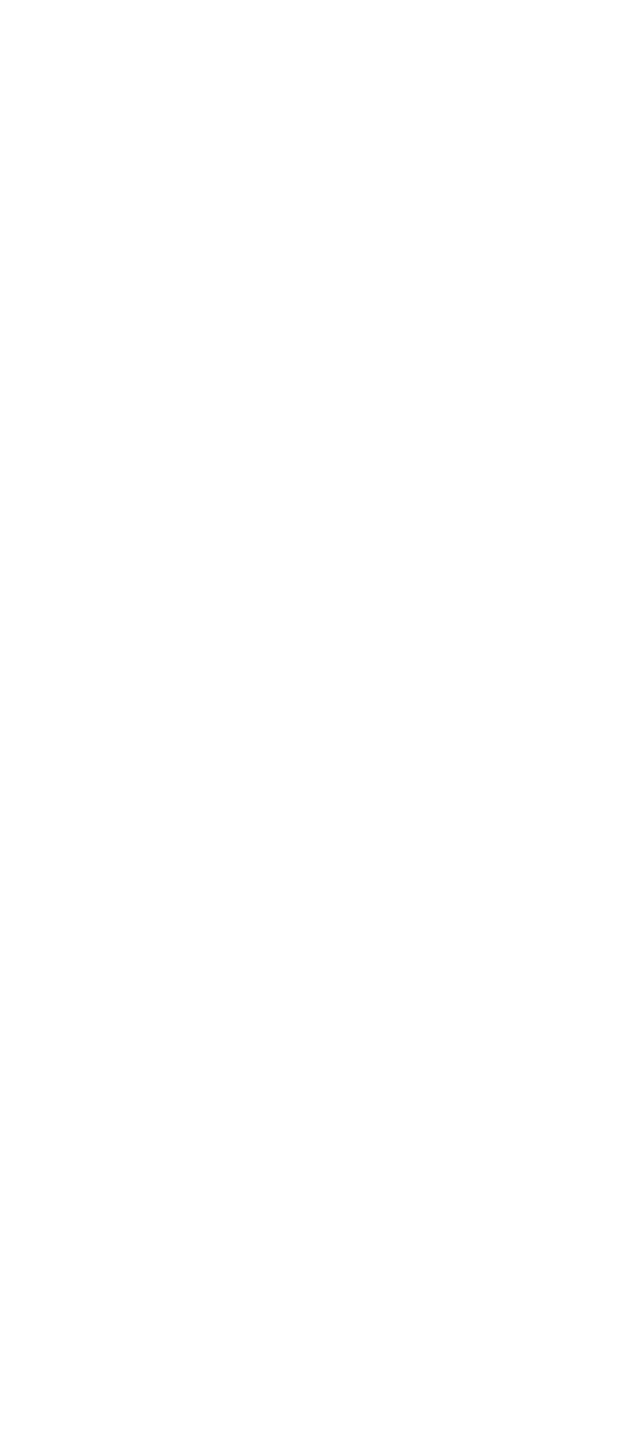
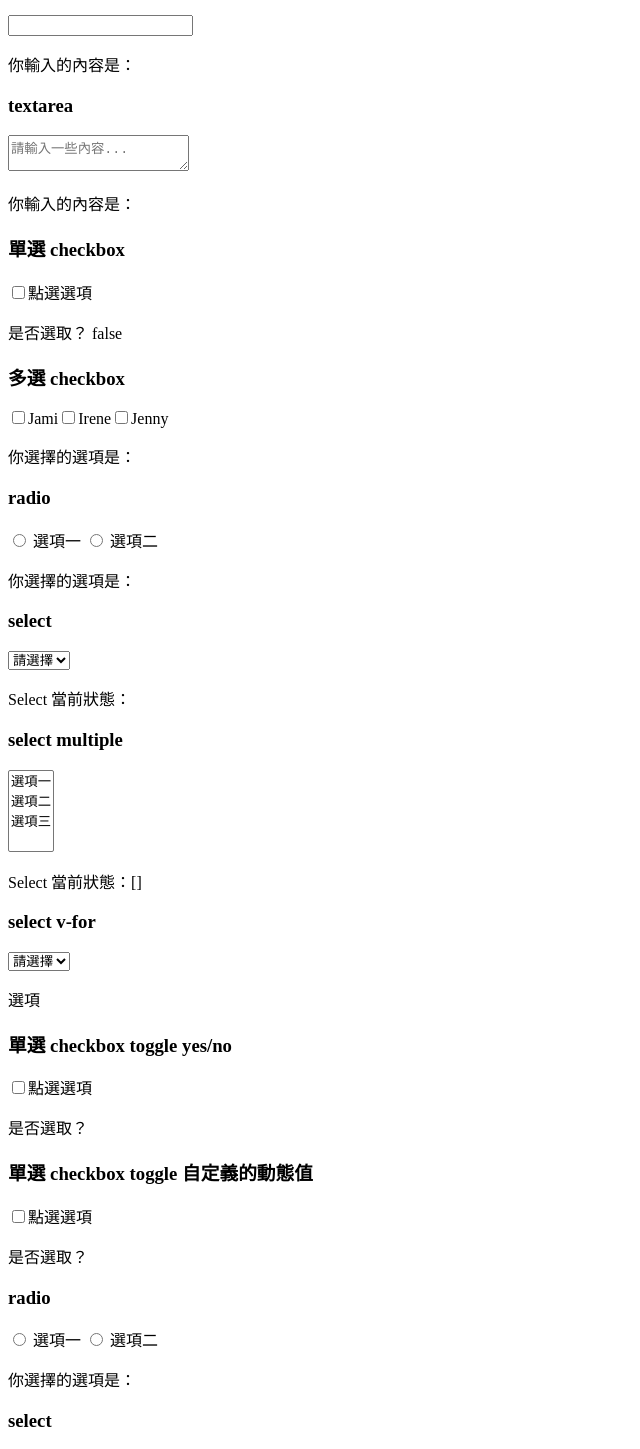
Before and after one commit to Jamixcs/2024iThome-jamixcs, a Vue app: page / in a window 1280 px wide. Shown: the part 9220-10669 px from the top of the page, without its empty margins (0-640 px from the left). Before the commit the page ends 9135 px from the top, so only its background shows below. Built offline with nearby package versions, Linux system fonts and the light colour scheme.

Commit message:
feat: day23

```diff
--- a/src/App.vue
+++ b/src/App.vue
@@ -59,6 +59,14 @@ import vOnMethod from "./components/day22/vOnMethod.vue";
 import vOnPrevent from "./components/day22/vOnPrevent.vue";
 import vOnKeydown from "./components/day22/vOnKeydown.vue";
 import vOnKeyup from "./components/day22/vOnKeyup.vue";
+import vBindInput from "./components/day23/vBindInput.vue";
+import vBindCheckbox from "./components/day23/vBindCheckbox.vue";
+import vBindTextarea from "./components/day23/vBindTextarea.vue";
+import vBindRadio from "./components/day23/vBindRadio.vue";
+import vBindSelect from "./components/day23/vBindSelect.vue";
+import vBindCheckboxCustomValue from "./components/day23/vBindCheckboxCustomValue.vue";
+import vBindRadioCustomValue from "./components/day23/vBindRadioCustomValue.vue";
+import vBindSelectCustomValue from "./components/day23/vBindSelectCustomValue.vue";
 </script>
 
 <template>
@@ -140,5 +148,14 @@ import vOnKeyup from "./components/day22/vOnKeyup.vue";
     <vOnPrevent />
     <vOnKeydown />
     <vOnKeyup />
+    <h2>Day23</h2>
+    <vBindInput />
+    <vBindTextarea />
+    <vBindCheckbox />
+    <vBindRadio />
+    <vBindSelect />
+    <vBindCheckboxCustomValue />
+    <vBindRadioCustomValue />
+    <vBindSelectCustomValue />
   </main>
 </template>
--- /dev/null
+++ b/src/components/day23/vBindCheckbox.vue
@@ -0,0 +1,33 @@
+<script setup>
+import { ref } from "vue";
+
+const isCheckedSingle = ref(false);
+const isCheckedMultiple = ref([]);
+</script>
+
+<template>
+  <div>
+    <h3>單選 checkbox</h3>
+    <input type="checkbox" id="checkbox" v-model="isCheckedSingle" />
+    <label for="checkbox">點選選項</label>
+    <p>是否選取？ {{ isCheckedSingle }}</p>
+    <h3>多選 checkbox</h3>
+    <input type="checkbox" id="Jami" value="Jami" v-model="isCheckedMultiple" />
+    <label for="Jami">Jami</label>
+    <input
+      type="checkbox"
+      id="Irene"
+      value="Irene"
+      v-model="isCheckedMultiple"
+    />
+    <label for="Irene">Irene</label>
+    <input
+      type="checkbox"
+      id="Jenny"
+      value="Jenny"
+      v-model="isCheckedMultiple"
+    />
+    <label for="Jenny">Jenny</label>
+    <p>你選擇的選項是：{{ isCheckedMultiple.join() }}</p>
+  </div>
+</template>
--- /dev/null
+++ b/src/components/day23/vBindCheckboxCustomValue.vue
@@ -0,0 +1,35 @@
+<script setup>
+import { ref } from "vue";
+
+const isChecked = ref("");
+const isCheckedCustom = ref("");
+const customTrueValue = ref("自定義的true動態值");
+const customFalseValue = ref("自定義的false動態值");
+</script>
+
+<template>
+  <div>
+    <h3>單選 checkbox toggle yes/no</h3>
+    <input
+      type="checkbox"
+      id="checkbox"
+      v-model="isChecked"
+      true-value="yes"
+      false-value="no"
+    />
+    <label for="checkbox">點選選項</label>
+    <p>是否選取？ {{ isChecked }}</p>
+  </div>
+  <div>
+    <h3>單選 checkbox toggle 自定義的動態值</h3>
+    <input
+      type="checkbox"
+      id="isCheckedCustom"
+      v-model="isCheckedCustom"
+      :true-value="customTrueValue"
+      :false-value="customFalseValue"
+    />
+    <label for="isCheckedCustom">點選選項</label>
+    <p>是否選取？ {{ isCheckedCustom }}</p>
+  </div>
+</template>
--- /dev/null
+++ b/src/components/day23/vBindInput.vue
@@ -0,0 +1,18 @@
+<script setup>
+import { ref } from "vue";
+
+const text = ref("");
+</script>
+<template>
+  <h3>input text</h3>
+  <!-- <div>
+    <input
+      :value="text"
+      @input="(event) => (text = event.target.value)"
+      placeholder="請輸入一些內容..."
+    />
+    <p>當前輸入的內容是：{{ text }}</p>
+  </div> -->
+  <input v-model="text" />
+  <p>你輸入的內容是：{{ text }}</p>
+</template>
--- /dev/null
+++ b/src/components/day23/vBindRadio.vue
@@ -0,0 +1,19 @@
+<script setup>
+import { ref } from "vue";
+
+const selectedOption = ref("");
+</script>
+<template>
+  <div>
+    <h3>radio</h3>
+    <label>
+      <input type="radio" value="選項一" v-model="selectedOption" />
+      選項一
+    </label>
+    <label>
+      <input type="radio" value="選項二" v-model="selectedOption" />
+      選項二
+    </label>
+    <p>你選擇的選項是：{{ selectedOption }}</p>
+  </div>
+</template>
--- /dev/null
+++ b/src/components/day23/vBindRadioCustomValue.vue
@@ -0,0 +1,29 @@
+<script setup>
+import { ref } from "vue";
+
+const selectedOption = ref("");
+const selectedFirstValue = ref("自定義的選項一的值");
+const selectedSecondValue = ref("自定義的選項二的值");
+</script>
+<template>
+  <div>
+    <h3>radio</h3>
+    <label>
+      <input
+        type="radio"
+        v-model="selectedOption"
+        :value="selectedFirstValue"
+      />
+      選項一
+    </label>
+    <label>
+      <input
+        type="radio"
+        v-model="selectedOption"
+        :value="selectedSecondValue"
+      />
+      選項二
+    </label>
+    <p>你選擇的選項是：{{ selectedOption }}</p>
+  </div>
+</template>
--- /dev/null
+++ b/src/components/day23/vBindSelect.vue
@@ -0,0 +1,44 @@
+<script setup>
+import { ref } from "vue";
+
+const isSelected = ref("");
+const isSelectedMultiple = ref([]);
+const isSelectedVFor = ref("");
+const options = [
+  { title: `選項一`, value: `一` },
+  { title: `選項二`, value: `二` },
+  { title: `選項三`, value: `三` },
+];
+</script>
+
+<template>
+  <div>
+    <h3>select</h3>
+    <select v-model="isSelected">
+      <option value="" disabled>請選擇</option>
+      <option value="選項一">選項一</option>
+      <option value="選項二">選項二</option>
+      <option value="選項三">選項三</option>
+    </select>
+    <p>Select 當前狀態：{{ isSelected }}</p>
+  </div>
+  <div>
+    <h3>select multiple</h3>
+    <select v-model="isSelectedMultiple" multiple>
+      <option value="選項一">選項一</option>
+      <option value="選項二">選項二</option>
+      <option value="選項三">選項三</option>
+    </select>
+    <p>Select 當前狀態：{{ isSelectedMultiple }}</p>
+  </div>
+  <div>
+    <h3>select v-for</h3>
+    <select v-model="isSelectedVFor">
+      <option value="" disabled>請選擇</option>
+      <option v-for="option in options" :value="option.value">
+        {{ option.title }}
+      </option>
+    </select>
+    <p>選項{{ isSelectedVFor }}</p>
+  </div>
+</template>
--- /dev/null
+++ b/src/components/day23/vBindSelectCustomValue.vue
@@ -0,0 +1,18 @@
+<script setup>
+import { ref } from "vue";
+
+const isSelected = ref("");
+</script>
+
+<template>
+  <div>
+    <h3>select</h3>
+    <select v-model="isSelected">
+      <option value="" disabled>請選擇</option>
+      <option value="{ option: 1 }">選項一</option>
+      <option value="{ option: 2 }">選項二</option>
+      <option value="{ option: 3 }">選項三</option>
+    </select>
+    <p>Select 當前狀態：{{ isSelected }}</p>
+  </div>
+</template>
--- /dev/null
+++ b/src/components/day23/vBindTextarea.vue
@@ -0,0 +1,10 @@
+<script setup>
+import { ref } from "vue";
+
+const textarea = ref("");
+</script>
+<template>
+  <h3>textarea</h3>
+  <textarea v-model="textarea" placeholder="請輸入一些內容..." />
+  <p>你輸入的內容是：{{ textarea }}</p>
+</template>
```
